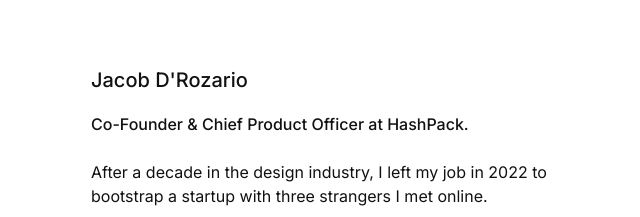
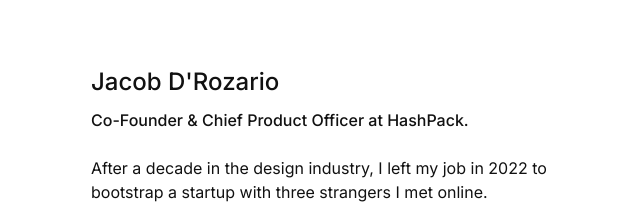
Before and after one commit to jacobdrozario/jacobdrozario, a plain HTML site: page index.html in a window 1280 px wide. Shown: the top 217 px of the page, 309-949 px from the left. Drawn offline with Linux system fonts and the light colour scheme.

Commit message:
Update index.html

```diff
--- a/index.html
+++ b/index.html
@@ -16,11 +16,11 @@
         margin: 64px auto;
         max-width: 480px;
       }
-      h1 {
+      .title {
         font-weight: 500;
-        font-size: 20px;
-        line-height: 32px;
-        margin: 0 0 16px 0;
+        font-size: 24px;
+        line-height: 36px;
+        margin: 0 0 8px 0;
       }
       .subtitle {
         font-weight: 500;
@@ -41,7 +41,7 @@
     </style>
   </head>
   <body>
-    <h1>Jacob D&#39;Rozario</h1>
+    <p class="title">Jacob D&#39;Rozario</p>
     <p class="subtitle">Co-Founder & Chief Product Officer at HashPack.</p>
     <p>After a decade in the design industry, I left my job in 2022 to bootstrap a startup with three strangers I met online.</p>
     <p>Together, we launched <a href="https://www.hashpack.app/" target="_blank" rel="noopener noreferrer">HashPack</a>, now the leading crypto wallet on <a href="https://hedera.com/" target="_blank" rel="noopener noreferrer">Hedera Hashgraph</a>.</p>
```
